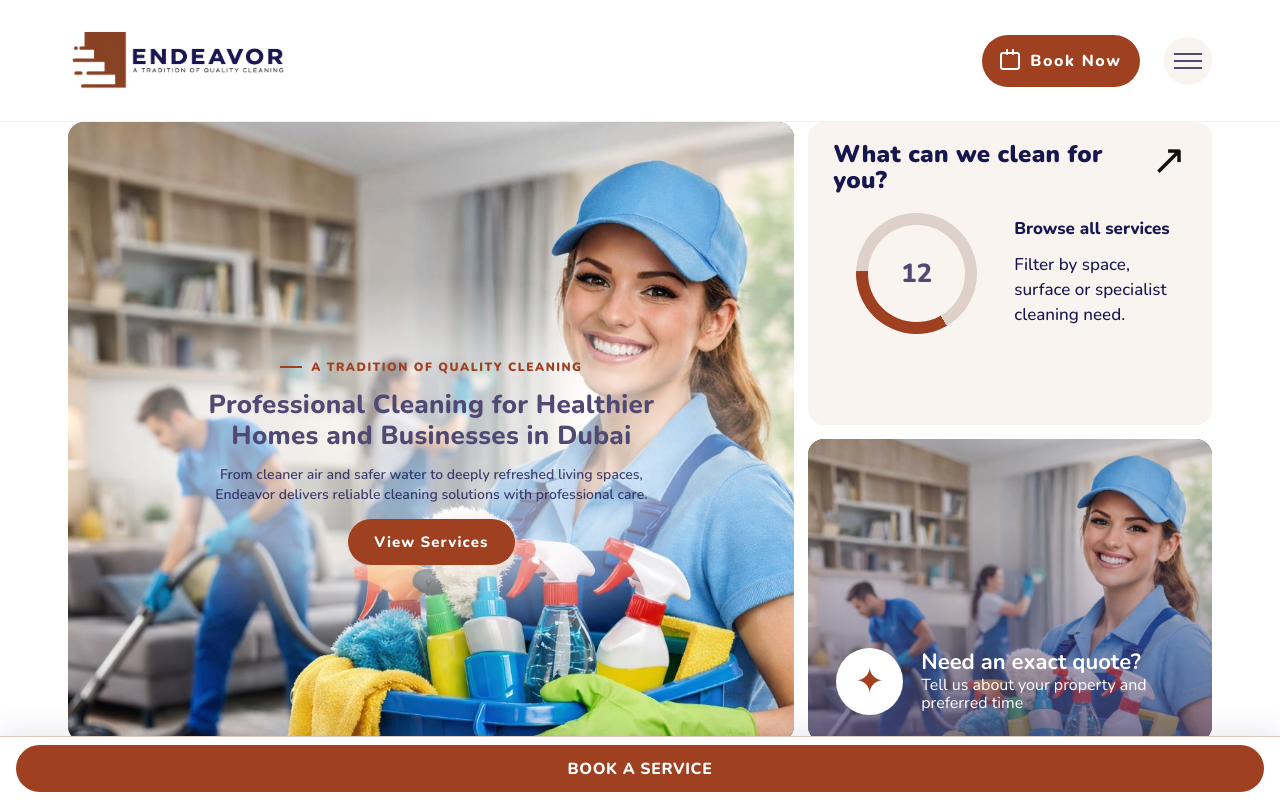
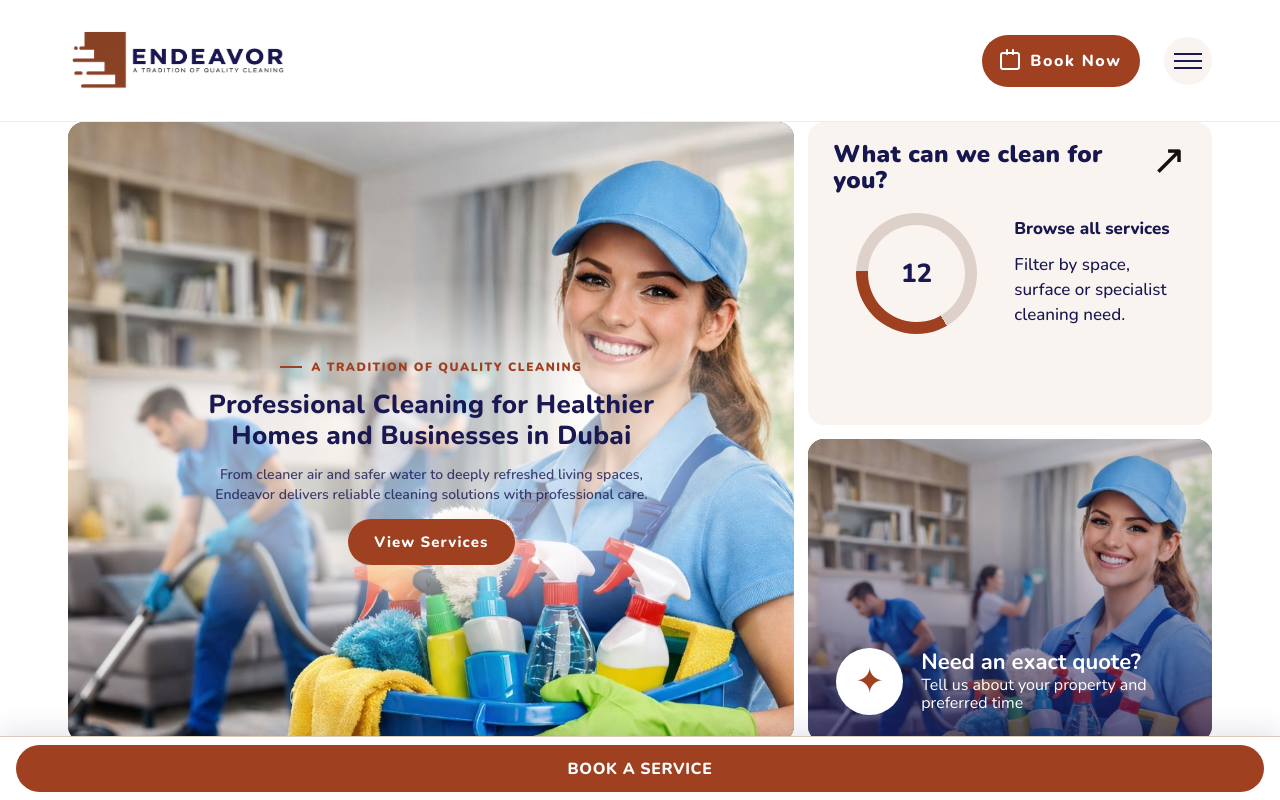
Before and after one commit to tesfayeberhanu/Endeavor, a Next.js app: page / in a window 1280 px wide. Shown: the top 800 px of the page. Built offline with nearby package versions, Linux system fonts and the light colour scheme.

Commit message:
Try navy brand color #1A1852 instead of #504973 (experimental)

```diff
--- a/app/globals.css
+++ b/app/globals.css
@@ -8,7 +8,7 @@
 
 :root {
   --ink: #17174f;
-  --navy: #504973;
+  --navy: #1A1852;
   --rust: #9f4021;
   --cream: #faf4f0;
   --border: #ddc8bd;
@@ -54,7 +54,7 @@ a {
   top: 0;
   z-index: 50;
   height: 176px;
-  border-bottom: 1px solid rgb(80 73 115 / 8%);
+  border-bottom: 1px solid rgb(26 24 82 / 8%);
   background: rgb(255 255 255 / 96%);
   -webkit-backdrop-filter: blur(12px);
   backdrop-filter: blur(12px);
@@ -287,7 +287,7 @@ a {
   padding: 10px;
   background: var(--navy);
   border-radius: 4px;
-  box-shadow: 0 22px 50px rgb(80 73 115 / 28%);
+  box-shadow: 0 22px 50px rgb(26 24 82 / 28%);
   max-height: 78vh;
   overflow-y: auto;
 }
@@ -357,7 +357,7 @@ a {
   gap: 12px;
   background: var(--navy);
   border-radius: 4px;
-  box-shadow: 0 22px 50px rgb(80 73 115 / 28%);
+  box-shadow: 0 22px 50px rgb(26 24 82 / 28%);
 }
 
 .nav-services-subpanel a {
@@ -585,7 +585,7 @@ a {
   content: "";
   position: absolute;
   inset: 0;
-  background: linear-gradient(0deg, rgb(80 73 115 / 72%), rgb(80 73 115 / 12%) 72%);
+  background: linear-gradient(0deg, rgb(26 24 82 / 72%), rgb(26 24 82 / 12%) 72%);
 }
 
 .forest-copy {
@@ -834,7 +834,7 @@ a {
   height: 220px;
   border-radius: 20px;
   overflow: hidden;
-  box-shadow: 0 10px 26px rgb(80 73 115 / 14%);
+  box-shadow: 0 10px 26px rgb(26 24 82 / 14%);
 }
 
 .popular-card__image img {
@@ -854,7 +854,7 @@ a {
   background: #fff;
   display: grid;
   place-items: center;
-  box-shadow: 0 6px 14px rgb(80 73 115 / 18%);
+  box-shadow: 0 6px 14px rgb(26 24 82 / 18%);
   color: var(--navy);
 }
 
@@ -906,7 +906,7 @@ a {
 
 .site-footer {
   margin-top: 68px;
-  background: rgb(80 73 115 / 68%);
+  background: rgb(26 24 82 / 68%);
   -webkit-backdrop-filter: blur(9px);
   backdrop-filter: blur(9px);
   color: #fff;
@@ -1028,7 +1028,7 @@ a {
 
 .page-hero--reviews {
   background:
-    radial-gradient(circle at 78% 10%, rgb(80 73 115 / 10%), transparent 28%),
+    radial-gradient(circle at 78% 10%, rgb(26 24 82 / 10%), transparent 28%),
     var(--cream);
 }
 
@@ -1266,7 +1266,7 @@ a {
 .service-directory-card:focus-visible {
   border-color: var(--rust);
   outline: none;
-  box-shadow: 0 18px 38px rgb(80 73 115 / 12%);
+  box-shadow: 0 18px 38px rgb(26 24 82 / 12%);
   transform: translateY(-4px);
 }
 
@@ -1299,7 +1299,7 @@ a {
   place-items: center;
   border-radius: 16px;
   background: #fff;
-  box-shadow: 0 8px 20px rgb(80 73 115 / 18%);
+  box-shadow: 0 8px 20px rgb(26 24 82 / 18%);
 }
 
 .service-directory-icon img {
@@ -1563,7 +1563,7 @@ a {
   place-items: center;
   border-radius: 24px;
   background: #fff;
-  box-shadow: 0 12px 28px rgb(80 73 115 / 18%);
+  box-shadow: 0 12px 28px rgb(26 24 82 / 18%);
 }
 
 .service-hero__icon img {
@@ -1620,19 +1620,19 @@ a {
   border: 1px solid var(--border);
   border-radius: 20px;
   background: #fff;
-  box-shadow: 0 10px 30px rgb(80 73 115 / 6%);
+  box-shadow: 0 10px 30px rgb(26 24 82 / 6%);
   transition: transform .22s ease, box-shadow .22s ease;
 }
 
 .package-option:hover {
   transform: translateY(-6px);
-  box-shadow: 0 24px 44px rgb(80 73 115 / 14%);
+  box-shadow: 0 24px 44px rgb(26 24 82 / 14%);
 }
 
 .package-option--featured {
   border-color: var(--navy);
   background: var(--navy);
-  box-shadow: 0 20px 44px rgb(80 73 115 / 26%);
+  box-shadow: 0 20px 44px rgb(26 24 82 / 26%);
 }
 
 .package-option__image {
@@ -2362,7 +2362,7 @@ a {
   border: 1px solid var(--border);
   border-radius: 20px;
   background: #fff;
-  box-shadow: 0 18px 44px rgb(80 73 115 / 10%);
+  box-shadow: 0 18px 44px rgb(26 24 82 / 10%);
 }
 
 .booking-form__heading {
@@ -2665,7 +2665,7 @@ a {
 .contact-card-grid > a:focus-visible {
   border-color: var(--rust);
   outline: none;
-  box-shadow: 0 15px 32px rgb(80 73 115 / 10%);
+  box-shadow: 0 15px 32px rgb(26 24 82 / 10%);
   transform: translateY(-4px);
 }
 
@@ -2866,11 +2866,11 @@ a {
   .nav-services-category > a { min-height: 44px; padding: 7px 9px; font-size: 16px; color: var(--navy); }
   .nav-services-category--active > a,
   .nav-services-category > a:hover,
-  .nav-services-category > a:focus-visible { background: rgb(80 73 115 / 8%); }
+  .nav-services-category > a:focus-visible { background: rgb(26 24 82 / 8%); }
   .nav-services-subpanel { position: static; width: 100%; margin-top: 6px; background: transparent; box-shadow: none; }
   .nav-services-subpanel a { color: var(--navy); }
   .nav-services-subpanel a:hover,
-  .nav-services-subpanel a:focus-visible { background: rgb(80 73 115 / 8%); }
+  .nav-services-subpanel a:focus-visible { background: rgb(26 24 82 / 8%); }
   .nav-actions { grid-column: 2; grid-row: 1; }
   .contact-icon { display: none; }
   .brand-note { display: none; }
@@ -2886,7 +2886,7 @@ a {
     padding: 8px 16px;
     background: #fff;
     border-top: 1px solid var(--border);
-    box-shadow: 0 -8px 24px rgb(80 73 115 / 10%);
+    box-shadow: 0 -8px 24px rgb(26 24 82 / 10%);
   }
   .hero-grid { grid-template-columns: 1.8fr 1fr; }
   .partner-grid { grid-template-columns: 1fr; max-width: 520px; margin: 0 auto; }
```
